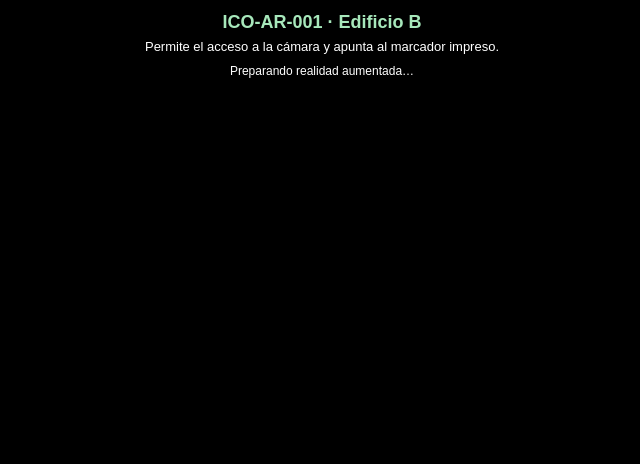
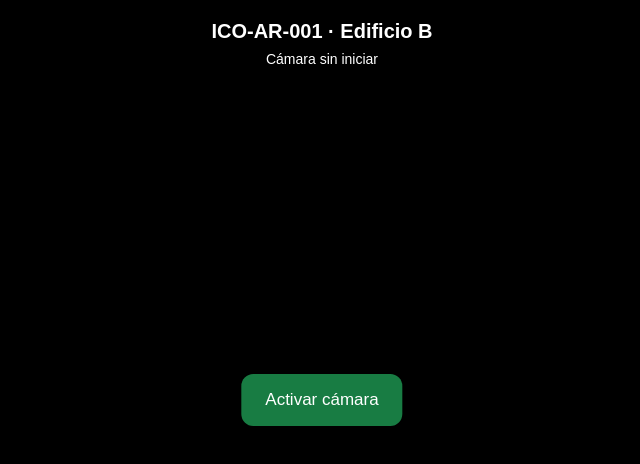
Before and after one commit to Vidal-vv/ICO-AR-001-Edificio-B, a plain HTML site: page index.html in a window 1280 px wide. Shown: the whole page, without its empty margins (318-958 px from the left). Drawn offline with Linux system fonts and the light colour scheme.

```diff
--- a/index.html
+++ b/index.html
@@ -3,191 +3,109 @@
 <html lang="es">
 <head>
   <meta charset="UTF-8">
-  <meta name="viewport" content="width=device-width, initial-scale=1.0, viewport-fit=cover">
+  <meta name="viewport" content="width=device-width, initial-scale=1.0">
 
-  <title>ICO-AR-001 · Edificio B</title>
-
-  <meta name="description" content="Proyecto de realidad aumentada del Edificio B del Centro Universitario UAEM Valle de Teotihuacán.">
-
-  <!-- A-Frame -->
-  <script src="https://aframe.io/releases/1.6.0/aframe.min.js"></script>
-
-  <!-- MindAR -->
-  <script src="https://cdn.jsdelivr.net/npm/mind-ar@1.2.5/dist/mindar-image-aframe.prod.js"></script>
+  <title>ICO-AR-001 | Prueba de cámara</title>
 
   <style>
     * {
+      margin: 0;
+      padding: 0;
       box-sizing: border-box;
     }
 
-    html,
-    body {
-      margin: 0;
-      padding: 0;
+    html, body {
       width: 100%;
       height: 100%;
       overflow: hidden;
       background: #000;
-      color: #fff;
-      font-family: Arial, Helvetica, sans-serif;
+      font-family: Arial, sans-serif;
     }
 
-    /* Escena de realidad aumentada */
-    a-scene {
+    #camera {
+      position: fixed;
+      inset: 0;
+      width: 100%;
+      height: 100%;
+      object-fit: cover;
+      background: #000;
+    }
+
+    #info {
       position: fixed;
       top: 0;
       left: 0;
       width: 100%;
-      height: 100%;
-      overflow: hidden;
+      padding: 20px 15px;
+      color: white;
+      background: rgba(0, 0, 0, 0.65);
+      text-align: center;
+      z-index: 10;
     }
 
-    /* Encabezado */
-    #intro {
-      position: fixed;
-      z-index: 10;
-      top: 0;
-      left: 0;
-      width: 100%;
-      padding: 12px 15px;
-      padding-top: calc(12px + env(safe-area-inset-top));
-      text-align: center;
-      background: linear-gradient(
-        to bottom,
-        rgba(0, 0, 0, 0.75),
-        rgba(0, 0, 0, 0.15)
-      );
-      pointer-events: none;
+    #info h1 {
+      font-size: 20px;
+      margin-bottom: 8px;
     }
 
-    #intro h1 {
-      margin: 0 0 5px;
-      font-size: 18px;
-      font-weight: 600;
-      color: #a7e8bb;
+    #status {
+      font-size: 14px;
     }
 
-    #intro p {
-      margin: 0;
-      font-size: 13px;
-      line-height: 1.4;
-    }
-
-    /* Estado de la realidad aumentada */
-    #status {
-      margin-top: 7px;
-      font-size: 12px;
-      line-height: 1.4;
-      color: #fff;
-    }
-
-    /* Evita interferencias con la cámara */
-    #intro,
-    #status {
-      user-select: none;
-      -webkit-user-select: none;
+    #start {
+      position: fixed;
+      z-index: 20;
+      left: 50%;
+      top: 50%;
+      transform: translate(-50%, -50%);
+      padding: 16px 24px;
+      border: 0;
+      border-radius: 12px;
+      background: #187c43;
+      color: white;
+      font-size: 17px;
     }
   </style>
 </head>
 
 <body>
 
-  <!-- Información y estado -->
-  <div id="intro">
+  <video id="camera" autoplay playsinline muted></video>
+
+  <div id="info">
     <h1>ICO-AR-001 · Edificio B</h1>
-    <p>Permite el acceso a la cámara y apunta al marcador impreso.</p>
-    <div id="status">Preparando realidad aumentada…</div>
+    <p id="status">Cámara sin iniciar</p>
   </div>
 
-  <!-- Escena AR -->
-  <a-scene
-    embedded
-    mindar-image="
-      imageTargetSrc: ./assets/targets.mind;
-      autoStart: true;
-      maxTrack: 1;
-      uiScanning: no;
-      uiLoading: no;
-      uiError: no;
-    "
-    vr-mode-ui="enabled: false"
-    device-orientation-permission-ui="enabled: false"
-    renderer="colorManagement: true; physicallyCorrectLights: true">
+  <button id="start">Activar cámara</button>
 
-    <!-- Recursos -->
-    <a-assets>
-      <a-asset-item
-        id="building"
-        src="./assets/EdificioB.glb">
-      </a-asset-item>
-    </a-assets>
+  <script>
+    const video = document.getElementById("camera");
+    const status = document.getElementById("status");
+    const start = document.getElementById("start");
 
-    <!-- Cámara AR -->
-    <a-camera
-      position="0 0 0"
-      look-controls="enabled: false">
-    </a-camera>
+    start.addEventListener("click", async () => {
+      try {
+        status.textContent = "Solicitando cámara...";
 
-    <!-- Target del marcador -->
-    <a-entity mindar-image-target="targetIndex: 0">
+        const stream = await navigator.mediaDevices.getUserMedia({
+          video: {
+            facingMode: { ideal: "environment" }
+          },
+          audio: false
+        });
 
-      <!-- Modelo 3D del Edificio B -->
-      <a-gltf-model
-        id="buildingModel"
-        src="#building"
-        position="0 0 0"
-        rotation="0 0 0"
-        scale="0.25 0.25 0.25">
-      </a-gltf-model>
+        video.srcObject = stream;
 
-    </a-entity>
+        await video.play();
 
-  </a-scene>
+        start.style.display = "none";
+        status.textContent = "Cámara activa · Prueba de imagen";
 
-  <!-- Diagnóstico -->
-  <script>
-    const scene = document.querySelector("a-scene");
-    const status = document.querySelector("#status");
-    const target = document.querySelector("[mindar-image-target]");
-    const model = document.querySelector("#buildingModel");
-
-    // Escena inicializada
-    scene.addEventListener("loaded", () => {
-      status.textContent = "Escena cargada. Iniciando cámara…";
-    });
-
-    // AR listo
-    scene.addEventListener("arReady", () => {
-      status.textContent = "Cámara activa. Apunta al marcador del Edificio B.";
-    });
-
-    // Error de AR
-    scene.addEventListener("arError", (event) => {
-      console.error("Error de MindAR:", event);
-      status.textContent = "No se pudo iniciar AR. Revisa el permiso de cámara.";
-    });
-
-    // Marcador detectado
-    target.addEventListener("targetFound", () => {
-      status.textContent = "¡Marcador reconocido! Edificio B detectado.";
-      console.log("Marcador detectado.");
-    });
-
-    // Marcador perdido
-    target.addEventListener("targetLost", () => {
-      status.textContent = "Marcador perdido. Vuelve a apuntar al marcador.";
-      console.log("Marcador perdido.");
-    });
-
-    // Modelo cargado
-    model.addEventListener("model-loaded", () => {
-      console.log("EdificioB.glb cargado correctamente.");
-    });
-
-    // Error de carga del modelo
-    model.addEventListener("model-error", (event) => {
-      console.error("Error al cargar EdificioB.glb:", event);
-      status.textContent = "Error al cargar el edificio 3D.";
+      } catch (error) {
+        status.textContent = "Error de cámara: " + error.message;
+        console.error(error);
+      }
     });
   </script>
 
```
